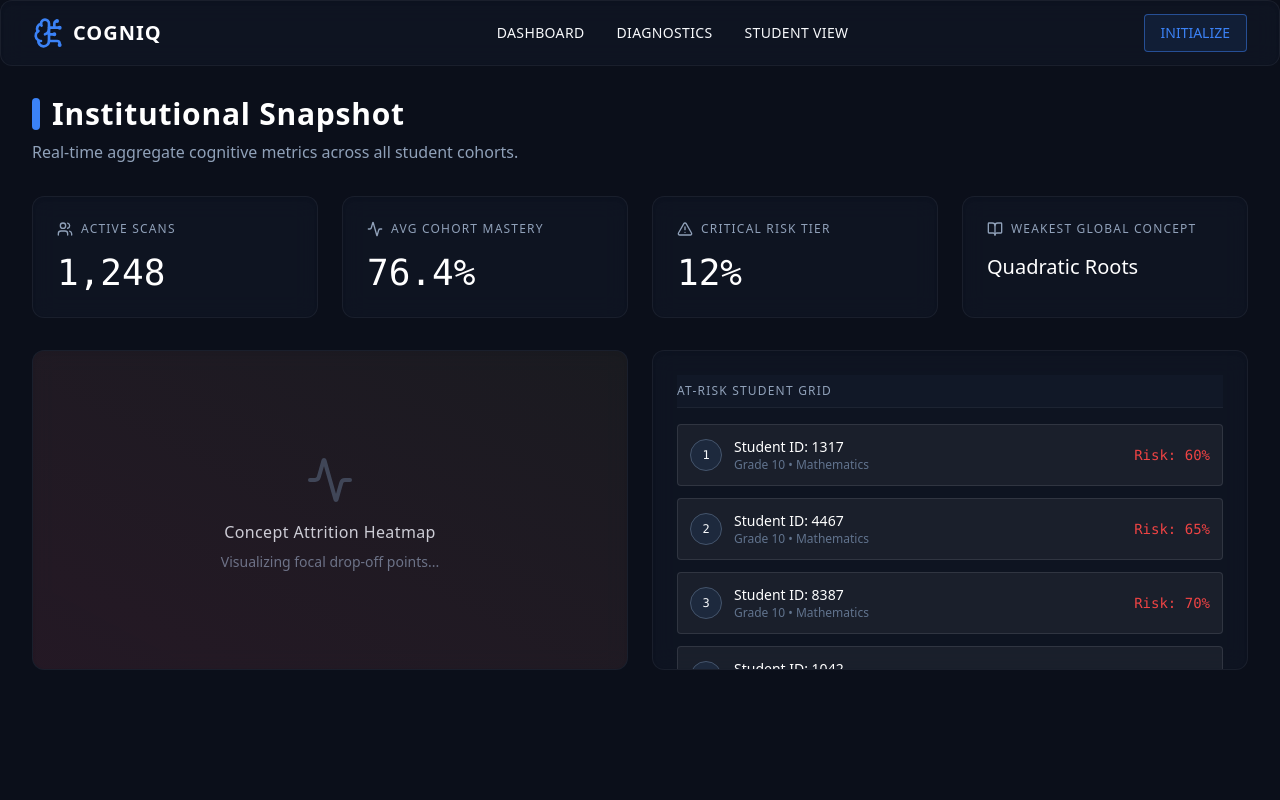
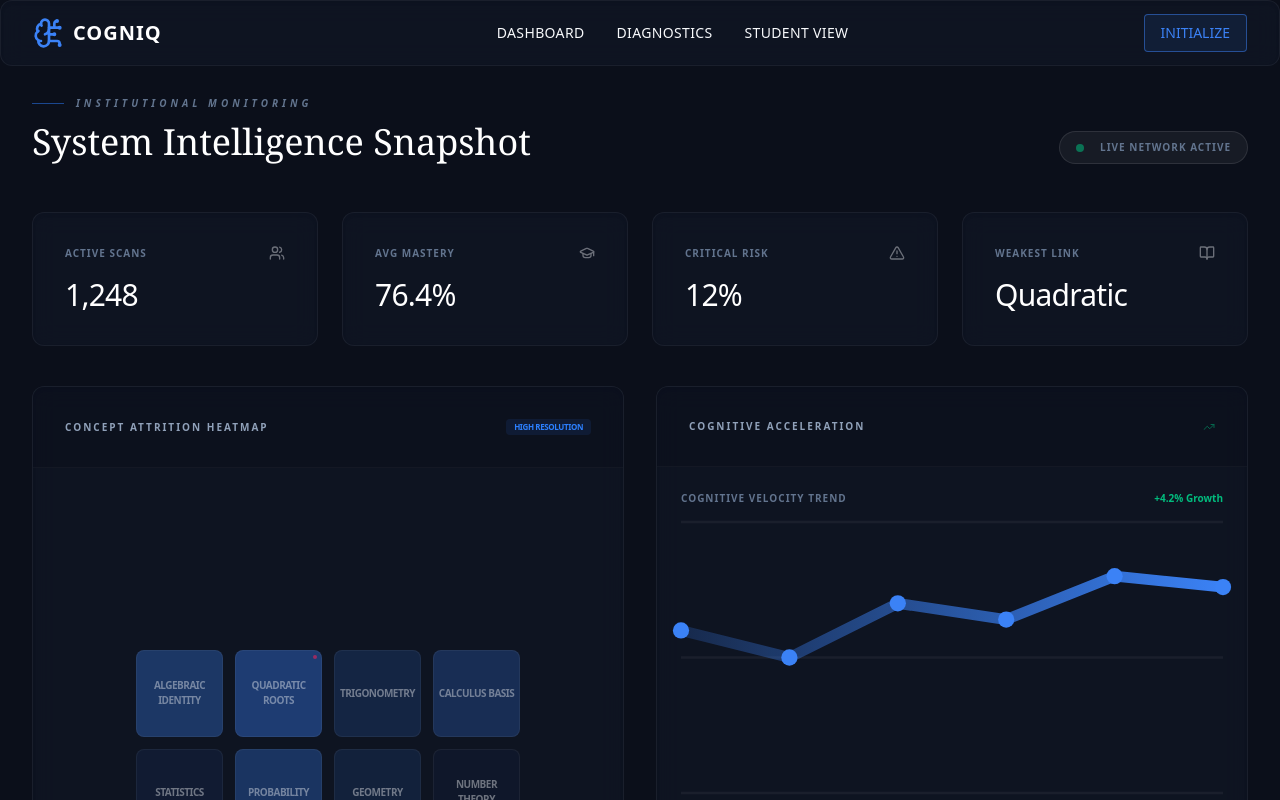
Before and after one commit to shriyashthechamp-hash/COGNIQ, a Next.js app: page / in a window 1280 px wide. Both pictures are taken after a click on the button "INSTITUTIONAL VIEW". Shown: the top 800 px of the page. Built offline with nearby package versions, Linux system fonts and the light colour scheme.

Commit message:
feat: Institutional Dashboard Phase 1 - Advanced Visualizations and Heatmaps (Fixed)

```diff
--- /dev/null
+++ b/src/components/HeatmapSVG.tsx
@@ -0,0 +1,58 @@
+"use client";
+
+import React from 'react';
+import { motion } from 'framer-motion';
+
+interface HeatmapNode {
+  id: string;
+  label: string;
+  intensity: number; // 0 to 1
+}
+
+const DATA: HeatmapNode[] = [
+  { id: '1', label: 'Algebraic Identity', intensity: 0.8 },
+  { id: '2', label: 'Quadratic Roots', intensity: 0.95 },
+  { id: '3', label: 'Trigonometry', intensity: 0.4 },
+  { id: '4', label: 'Calculus Basis', intensity: 0.6 },
+  { id: '5', label: 'Statistics', intensity: 0.2 },
+  { id: '6', label: 'Probability', intensity: 0.75 },
+  { id: '7', label: 'Geometry', intensity: 0.3 },
+  { id: '8', label: 'Number Theory', intensity: 0.1 },
+  { id: '9', label: 'Matrix Op', intensity: 0.85 },
+  { id: '10', label: 'Vector Space', intensity: 0.5 },
+  { id: '11', label: 'Logarithms', intensity: 0.65 },
+  { id: '12', label: 'Complex No', intensity: 0.45 },
+];
+
+export function HeatmapSVG() {
+  return (
+    <div className="w-full h-full flex items-center justify-center p-4">
+      <div className="grid grid-cols-4 gap-3 w-full max-w-sm">
+        {DATA.map((node, i) => (
+          <motion.div
+            key={node.id}
+            initial={{ scale: 0.8, opacity: 0 }}
+            animate={{ scale: 1, opacity: 1 }}
+            transition={{ delay: i * 0.05, duration: 0.5, ease: "easeOut" }}
+            className="relative aspect-square rounded-lg border border-white/5 flex flex-col items-center justify-center overflow-hidden group cursor-pointer"
+            style={{
+              backgroundColor: `rgba(59, 130, 246, ${node.intensity * 0.4})`,
+            }}
+          >
+            <div className="absolute inset-0 bg-blue-500 opacity-0 group-hover:opacity-20 transition-opacity" />
+            <span className="text-[10px] font-bold text-white/40 group-hover:text-white transition-colors uppercase tracking-tighter text-center px-1">
+              {node.label}
+            </span>
+            {node.intensity > 0.8 && (
+              <div className="absolute top-1 right-1 w-1 h-1 rounded-full bg-rose-500 animate-pulse" />
+            )}
+
+            <div className="absolute bottom-1 bg-black/80 backdrop-blur-md px-2 py-0.5 rounded text-[8px] text-blue-400 font-mono opacity-0 group-hover:opacity-100 transition-opacity translate-y-2 group-hover:translate-y-0 duration-300">
+              {Math.round(node.intensity * 100)}% Attrition
+            </div>
+          </motion.div>
+        ))}
+      </div>
+    </div>
+  );
+}
--- a/src/components/InstitutionalDashboard.tsx
+++ b/src/components/InstitutionalDashboard.tsx
@@ -1,68 +1,140 @@
+"use client";
+
 import React from 'react';
 import { motion } from 'framer-motion';
-import { Users, Activity, AlertTriangle, BookOpen } from 'lucide-react';
+import { Users, Activity, AlertTriangle, BookOpen, GraduationCap, TrendingUp } from 'lucide-react';
+import { HeatmapSVG } from './HeatmapSVG';
+import { TrendChart } from './TrendChart';
 
 export function InstitutionalDashboard() {
+  const stats = [
+    { label: 'Active Scans', value: '1,248', icon: Users, color: 'text-blue-500', border: 'border-blue-500/20' },
+    { label: 'Avg Mastery', value: '76.4%', icon: GraduationCap, color: 'text-emerald-500', border: 'border-emerald-500/20' },
+    { label: 'Critical Risk', value: '12%', icon: AlertTriangle, color: 'text-rose-500', border: 'border-rose-500/20' },
+    { label: 'Weakest Link', value: 'Quadratic', icon: BookOpen, color: 'text-amber-500', border: 'border-amber-500/20' },
+  ];
+
   return (
-    <div className="min-h-screen pt-24 px-4 sm:px-6 lg:px-8 max-w-7xl mx-auto w-full">
-      <div className="mb-8 flex justify-between items-end">
-        <div>
-          <h2 className="text-3xl font-bold text-white mb-2 tracking-wide flex items-center gap-3">
-             <span className="w-2 h-8 bg-cogniq-primary rounded-full glow-blue"></span>
-             Institutional Snapshot
-          </h2>
-          <p className="text-slate-400 font-light">Real-time aggregate cognitive metrics across all student cohorts.</p>
-        </div>
+    <div className="min-h-screen pt-24 pb-20 px-4 sm:px-6 lg:px-8 max-w-7xl mx-auto w-full">
+      {/* HEADER */}
+      <div className="mb-12 flex flex-col md:flex-row justify-between items-start md:items-end gap-6">
+        <motion.div
+          initial={{ opacity: 0, x: -20 }}
+          animate={{ opacity: 1, x: 0 }}
+          transition={{ duration: 0.8 }}
+          className="space-y-2"
+        >
+          <div className="flex items-center gap-3 mb-2">
+            <span className="h-px w-8 bg-blue-500/50"></span>
+            <span className="text-[10px] font-bold tracking-[0.4em] text-slate-500 uppercase italic">Institutional Monitoring</span>
+          </div>
+          <h2 className="text-4xl font-serif font-light text-white leading-tight">System Intelligence Snapshot</h2>
+        </motion.div>
+
+        <motion.div
+          initial={{ opacity: 0 }}
+          animate={{ opacity: 1 }}
+          className="flex items-center gap-4 text-[10px] font-bold uppercase tracking-widest text-slate-500 bg-white/5 px-4 py-2 rounded-full border border-white/10"
+        >
+          <span className="w-2 h-2 rounded-full bg-emerald-500 animate-pulse"></span>
+          Live Network Active
+        </motion.div>
       </div>
 
-      <div className="grid grid-cols-1 md:grid-cols-4 gap-6 mb-8">
-         {/* Aggregate Stats */}
-         <div className="glass-panel p-6 border-l-2 border-cogniq-primary">
-            <h3 className="text-slate-400 tracking-widest text-xs uppercase mb-4 flex items-center gap-2"><Users className="w-4 h-4"/> Active Scans</h3>
-            <span className="text-4xl font-mono text-white">1,248</span>
-         </div>
-         <div className="glass-panel p-6 border-l-2 border-cogniq-success">
-            <h3 className="text-slate-400 tracking-widest text-xs uppercase mb-4 flex items-center gap-2"><Activity className="w-4 h-4"/> Avg Cohort Mastery</h3>
-            <span className="text-4xl font-mono text-white">76.4%</span>
-         </div>
-         <div className="glass-panel p-6 border-l-2 border-cogniq-danger">
-            <h3 className="text-slate-400 tracking-widest text-xs uppercase mb-4 flex items-center gap-2"><AlertTriangle className="w-4 h-4"/> Critical Risk Tier</h3>
-            <span className="text-4xl font-mono text-white">12%</span>
-         </div>
-         <div className="glass-panel p-6 border-l-2 border-cogniq-warning">
-            <h3 className="text-slate-400 tracking-widest text-xs uppercase mb-4 flex items-center gap-2"><BookOpen className="w-4 h-4"/> Weakest Global Concept</h3>
-            <span className="text-xl font-medium text-white block mt-2">Quadratic Roots</span>
-         </div>
+      {/* STATS GRID */}
+      <div className="grid grid-cols-1 md:grid-cols-4 gap-6 mb-10">
+        {stats.map((stat, i) => (
+          <motion.div
+            key={i}
+            initial={{ opacity: 0, y: 20 }}
+            animate={{ opacity: 1, y: 0 }}
+            transition={{ delay: i * 0.1 }}
+            className={`glass-panel p-8 space-y-4 border-t-2 ${stat.border} hover:bg-white/[0.04] transition-colors group cursor-default`}
+          >
+            <div className="flex justify-between items-center">
+              <span className="text-[10px] font-bold tracking-widest text-slate-500 uppercase">{stat.label}</span>
+              <stat.icon className={`w-4 h-4 \${stat.color} opacity-40 group-hover:opacity-100 transition-opacity`} />
+            </div>
+            <div className="text-3xl font-light text-white tracking-tight">{stat.value}</div>
+          </motion.div>
+        ))}
       </div>
 
-      <div className="grid grid-cols-1 lg:grid-cols-2 gap-6">
-         {/* Heatmap Placeholder */}
-         <div className="glass-panel p-6 h-80 flex flex-col pt-8 items-center justify-center relative overflow-hidden group">
-            <div className="absolute inset-0 bg-gradient-to-tr from-cogniq-danger/10 to-cogniq-warning/5 pointer-events-none"></div>
-            <Activity className="w-12 h-12 text-slate-500 mb-4 opacity-50" />
-            <h3 className="text-slate-300 font-medium tracking-wide">Concept Attrition Heatmap</h3>
-            <p className="text-slate-500 text-sm mt-2">Visualizing focal drop-off points...</p>
-         </div>
+      {/* MAIN VISUALS */}
+      <div className="grid grid-cols-1 lg:grid-cols-2 gap-8 mb-10">
+        {/* Heatmap Section */}
+        <motion.div
+          initial={{ opacity: 0, scale: 0.98 }}
+          animate={{ opacity: 1, scale: 1 }}
+          transition={{ duration: 1, delay: 0.4 }}
+          className="glass-panel overflow-hidden border-white/[0.03] min-h-[400px] flex flex-col bg-white/[0.01]"
+        >
+          <div className="p-8 border-b border-white/[0.03] flex justify-between items-center bg-[#0B0F1A]/50">
+            <h3 className="text-[10px] font-bold uppercase tracking-[0.2em] text-slate-400">Concept Attrition Heatmap</h3>
+            <span className="text-[8px] font-bold text-blue-500 bg-blue-500/10 px-2 py-0.5 rounded tracking-tighter uppercase">High Resolution</span>
+          </div>
+          <div className="flex-1">
+            <HeatmapSVG />
+          </div>
+        </motion.div>
 
-         {/* Student Grid Placeholder */}
-         <div className="glass-panel p-6 h-80 overflow-y-auto">
-            <h3 className="text-slate-400 tracking-widest text-xs uppercase mb-4 sticky top-0 bg-[#111827] py-2 z-10 border-b border-white/5">At-Risk Student Grid</h3>
-            <div className="space-y-3">
-               {[...Array(6)].map((_, i) => (
-                  <div key={i} className="bg-white/5 border border-white/10 p-3 rounded flex justify-between items-center group cursor-pointer hover:bg-white/10 transition-colors">
-                     <div className="flex items-center gap-3">
-                        <div className="w-8 h-8 rounded-full bg-slate-800 border border-slate-600 flex items-center justify-center text-xs font-mono">{i+1}</div>
-                        <div>
-                           <p className="text-white text-sm font-medium">Student ID: {(Math.random() * 10000).toFixed(0)}</p>
-                           <p className="text-slate-500 text-xs text-left">Grade 10 • Mathematics</p>
-                        </div>
-                     </div>
-                     <span className="text-cogniq-danger font-mono text-sm">Risk: {60 + i * 5}%</span>
+        {/* Trend Section */}
+        <motion.div
+          initial={{ opacity: 0, scale: 0.98 }}
+          animate={{ opacity: 1, scale: 1 }}
+          transition={{ duration: 1, delay: 0.5 }}
+          className="glass-panel overflow-hidden border-white/[0.03] min-h-[400px] flex flex-col bg-white/[0.01]"
+        >
+          <div className="p-8 border-b border-white/[0.03] flex justify-between items-center bg-[#0B0F1A]/50">
+            <h3 className="text-[10px] font-bold uppercase tracking-[0.2em] text-slate-400">Cognitive Acceleration</h3>
+            <TrendingUp className="w-3 h-3 text-emerald-500 opacity-50" />
+          </div>
+          <div className="flex-1">
+            <TrendChart />
+          </div>
+        </motion.div>
+      </div>
+
+      {/* STUDENT GRID */}
+      <motion.div
+        initial={{ opacity: 0, y: 30 }}
+        animate={{ opacity: 1, y: 0 }}
+        transition={{ delay: 0.6 }}
+        className="glass-panel p-10 border-white/[0.03]"
+      >
+        <div className="flex justify-between items-center mb-10">
+          <h3 className="text-[10px] font-bold uppercase tracking-[0.3em] text-slate-500">Critical Intelligence Grid</h3>
+          <div className="flex gap-4">
+            <button className="text-[9px] font-bold text-blue-500 border border-blue-500/30 px-4 py-1.5 rounded-full hover:bg-blue-500/5 transition-all uppercase tracking-widest">Generate Report</button>
+          </div>
+        </div>
+
+        <div className="grid grid-cols-1 md:grid-cols-2 lg:grid-cols-3 gap-6">
+           {[...Array(6)].map((_, i) => (
+             <motion.div
+               key={i}
+               whileHover={{ y: -4 }}
+               className="p-6 rounded-2xl bg-white/[0.02] border border-white/[0.05] hover:border-blue-500/20 hover:bg-white/[0.04] transition-all group flex flex-col justify-between min-h-[140px]"
+             >
+                <div className="flex justify-between items-start mb-4">
+                  <div>
+                    <p className="text-[9px] font-bold text-slate-600 uppercase tracking-widest mb-1">Grade 10 • Mathematics</p>
+                    <p className="text-white text-sm font-medium tracking-tight">Student-ID-{(2409 + i).toString()}</p>
                   </div>
-               ))}
-            </div>
-         </div>
-      </div>
+                  <div className="flex flex-col items-end">
+                    <span className="text-[10px] font-bold text-rose-500 uppercase tracking-tighter">High Risk</span>
+                    <span className="text-2xl font-light text-white tracking-tighter">{68 + i * 3}%</span>
+                  </div>
+                </div>
+
+                <div className="pt-4 border-t border-white/[0.03] flex justify-between items-center">
+                  <span className="text-[8px] font-bold text-slate-600 uppercase tracking-widest">Last Activity: 12m ago</span>
+                  <button className="opacity-0 group-hover:opacity-100 transition-opacity text-[8px] font-bold text-blue-500 uppercase tracking-widest">View Profile →</button>
+                </div>
+             </motion.div>
+           ))}
+        </div>
+      </motion.div>
     </div>
   );
 }
--- /dev/null
+++ b/src/components/TrendChart.tsx
@@ -0,0 +1,77 @@
+"use client";
+
+import React from 'react';
+import { motion } from 'framer-motion';
+
+const POINTS = [
+  { x: 0, y: 80 },
+  { x: 20, y: 75 },
+  { x: 40, y: 85 },
+  { x: 60, y: 82 },
+  { x: 80, y: 90 },
+  { x: 100, y: 88 },
+];
+
+export function TrendChart() {
+  const pathData = POINTS.map((p, i) => `${i === 0 ? 'M' : 'L'} ${p.x} ${100 - p.y}`).join(' ');
+
+  return (
+    <div className="w-full h-full p-6 flex flex-col justify-between">
+      <div className="flex justify-between items-center mb-4">
+        <h4 className="text-[10px] font-bold text-slate-500 uppercase tracking-widest">Cognitive Velocity Trend</h4>
+        <span className="text-emerald-500 text-[10px] font-bold">+4.2% Growth</span>
+      </div>
+
+      <div className="flex-1 relative">
+        <svg viewBox="0 0 100 100" className="w-full h-full overflow-visible" preserveAspectRatio="none">
+          {[0, 25, 50, 75, 100].map((line) => (
+            <line
+              key={line}
+              x1="0" y1={line} x2="100" y2={line}
+              stroke="white"
+              strokeOpacity="0.05"
+              strokeWidth="0.5"
+            />
+          ))}
+
+          <motion.path
+            d={pathData}
+            fill="none"
+            stroke="url(#lineGradient)"
+            strokeWidth="2"
+            strokeLinecap="round"
+            strokeLinejoin="round"
+            initial={{ pathLength: 0 }}
+            animate={{ pathLength: 1 }}
+            transition={{ duration: 2, ease: "easeInOut" }}
+          />
+
+          {POINTS.map((p, i) => (
+            <motion.circle
+              key={i}
+              cx={p.x}
+              cy={100 - p.y}
+              r="1.5"
+              fill="#3B82F6"
+              initial={{ opacity: 0, scale: 0 }}
+              animate={{ opacity: 1, scale: 1 }}
+              transition={{ delay: 1.5 + i * 0.1 }}
+            />
+          ))}
+
+          <defs>
+            <linearGradient id="lineGradient" x1="0%" y1="0%" x2="100%" y2="0%">
+              <stop offset="0%" stopColor="#3B82F6" stopOpacity="0.2" />
+              <stop offset="100%" stopColor="#3B82F6" stopOpacity="1" />
+            </linearGradient>
+          </defs>
+        </svg>
+      </div>
+
+      <div className="flex justify-between mt-4 text-[8px] font-bold text-slate-700 uppercase tracking-widest">
+        <span>Week 01</span>
+        <span>Week 04</span>
+      </div>
+    </div>
+  );
+}
```
